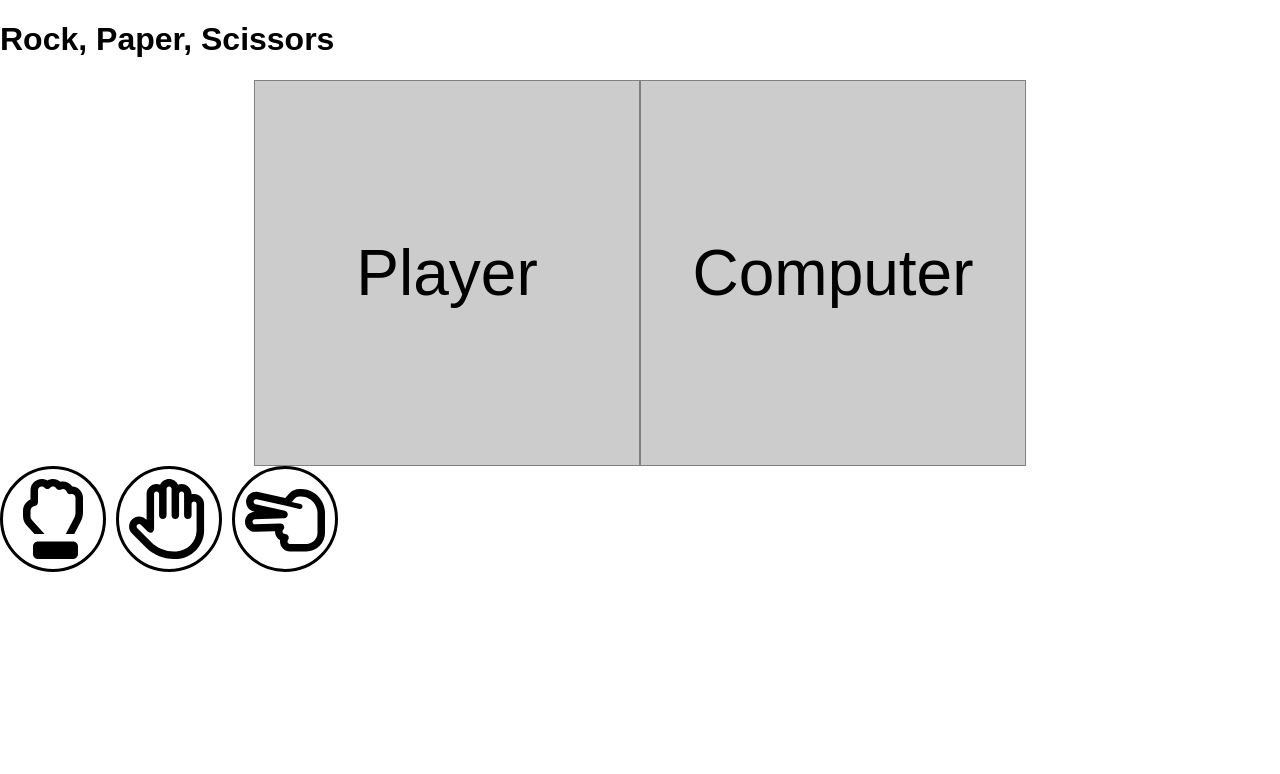
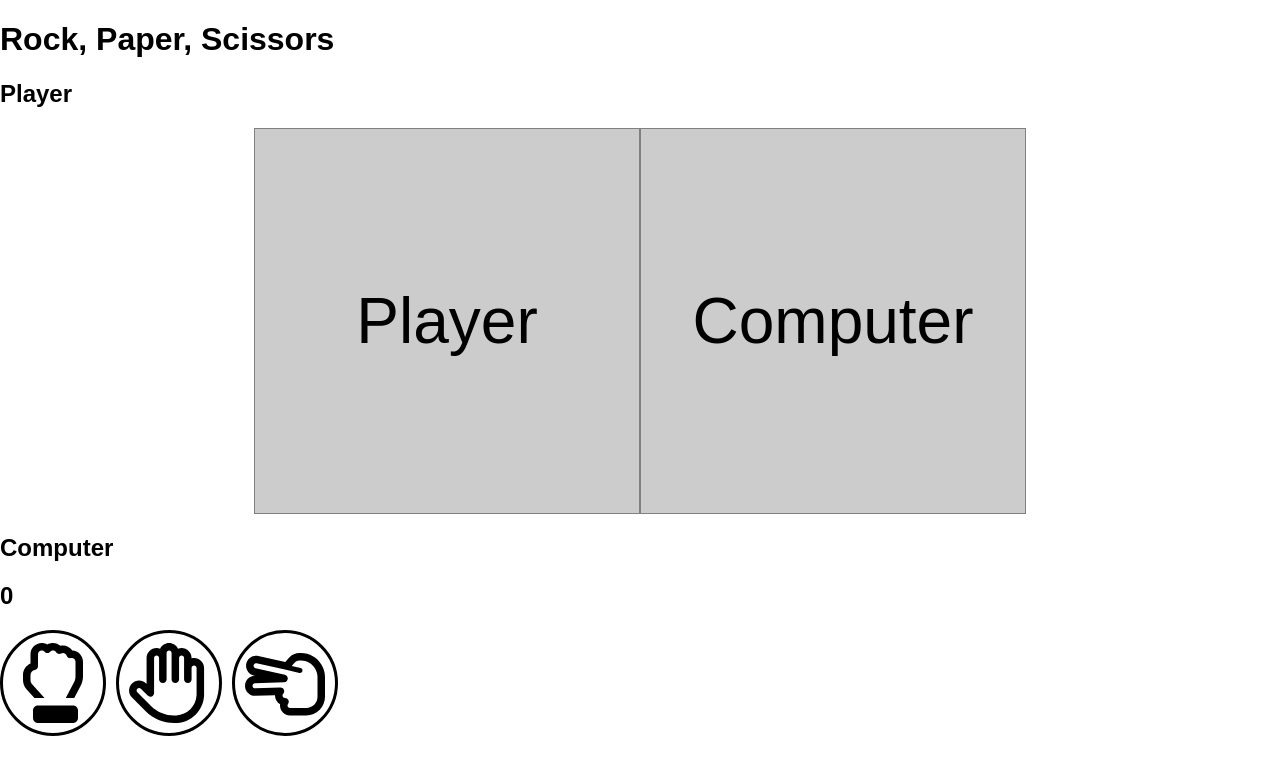
Before and after one commit to jmr0701/Rock-Paper-Scissors, a plain HTML site: page index.html in a window 1280 px wide. Drawn offline with Linux system fonts and the light colour scheme.

Commit message:
Add divs for point keeping

```diff
--- a/index.html
+++ b/index.html
@@ -9,9 +9,22 @@
 <body>
     <h1>Rock, Paper, Scissors</h1>
 
-    <div class="windowContainer">
-        <div class="playerWindow">Player</div>
-        <div class="computerWindow">Computer</div>
+
+    <div class="gameInfo">
+        <div class="playerInfo">
+            <h2 class="playerHeader">Player</h2>
+            <h2 class="playerPoints" id="pPoints"></h2>
+        </div>
+
+        <div class="windowContainer">
+            <div class="playerWindow">Player</div>
+            <div class="computerWindow">Computer</div>
+        </div>
+
+        <div class="computerInfo">
+            <h2 class="computerHeader">Computer</h2>
+            <h2 class="computerPoints" id="cPoints">0</h2>
+        </div>
     </div>
 
     <div class="handButtons">
```
